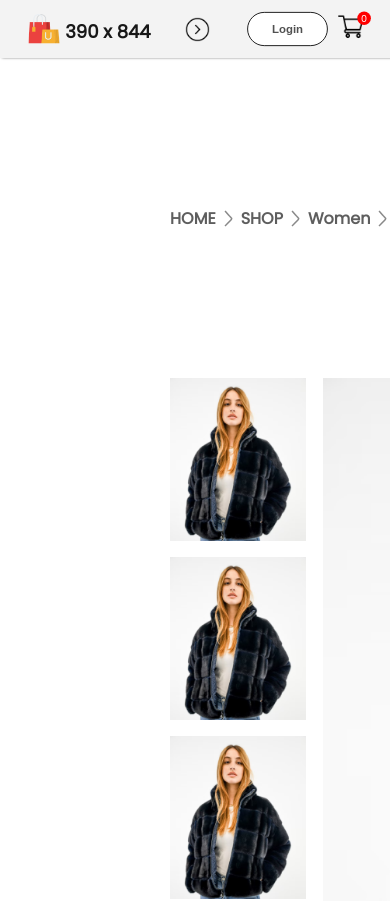
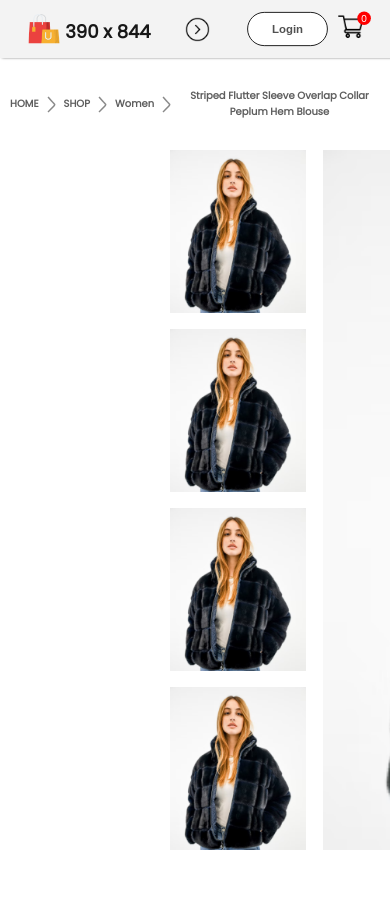
Before and after one commit to adrianmnh/e-comm, a React (Create React App) app: page /product/1 in a window 390 px wide. Shown: the top 901 px of the page. Built offline with nearby package versions, Linux system fonts and the light colour scheme.

Commit message:
Mobile responsive breadcrum

```diff
--- a/src/Components/Breadcrum/Breadcrum.css
+++ b/src/Components/Breadcrum/Breadcrum.css
@@ -7,4 +7,34 @@
 	font-weight: 600;
 	margin: 60px 170px;
 	text-transform: capitalize;
+
 }
+
+@media(max-width: 1280px){
+	.breadcrum {
+		margin: 30px 50px;
+		/* margin: 30px 100px; */
+		font-size: 14px;
+	}
+}
+
+@media(max-width: 1024px){
+	.breadcrum {
+		margin: 30px 30px;
+		/* margin: 30px 50px; */
+		font-size: 13px;
+	}
+}
+
+@media(max-width: 800px){
+	.breadcrum {
+		margin: 30px 10px;
+		font-size: 12px;
+	}
+}
+
+@media(max-width: 500px){
+	.breadcrum {
+		font-size: 10px;
+	}
+}
```
